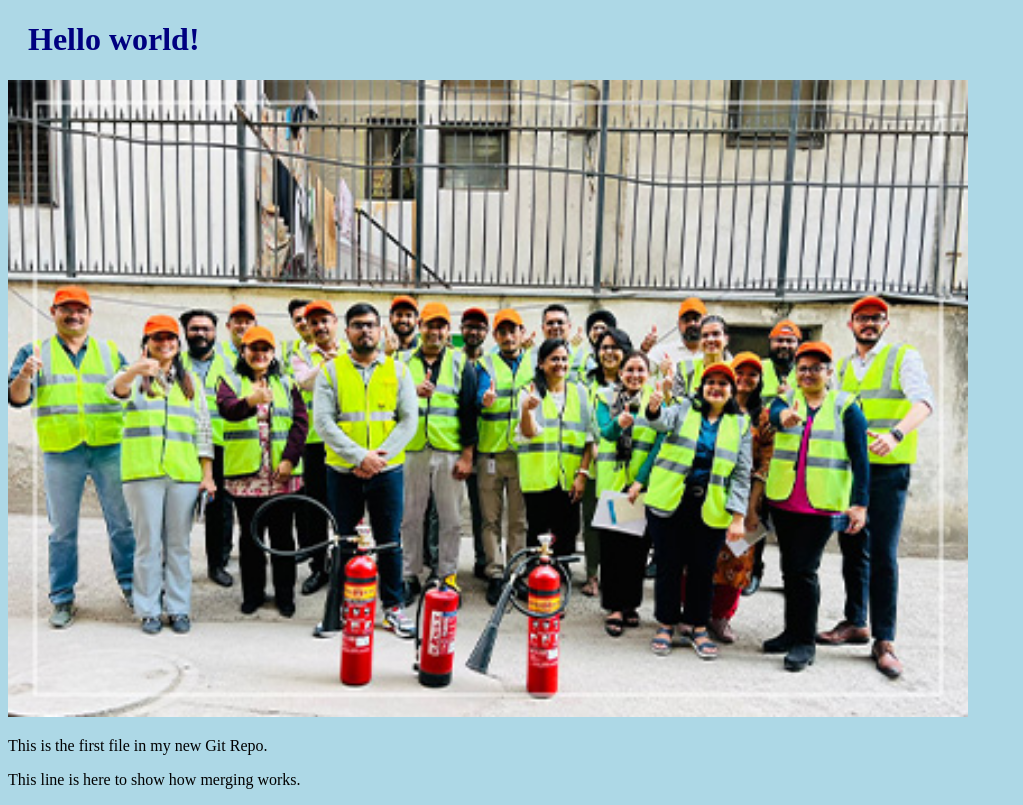
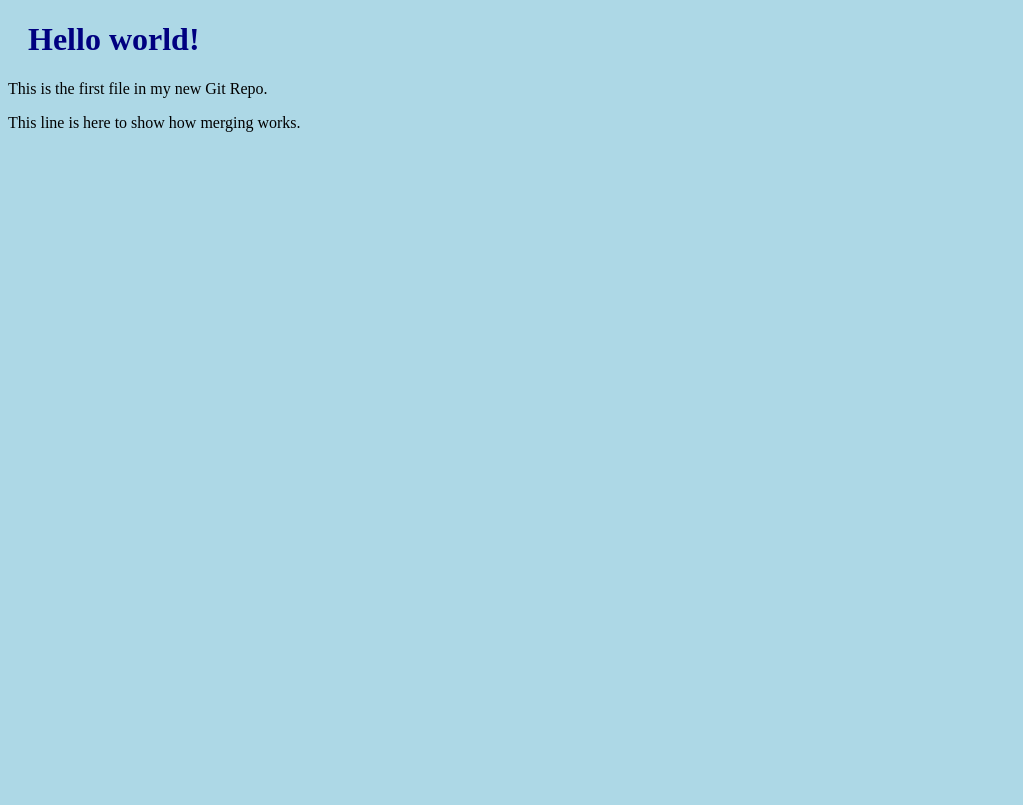
Before and after one commit to Nancy1996-kkl/hello-world, a plain HTML site: page index.html in a window 1280 px wide. Shown: the whole page, without its empty margins (0-1023 px from the left). Drawn offline with Linux system fonts and the light colour scheme.

Commit message:
My Testing Process

```diff
--- a/index.html
+++ b/index.html
@@ -8,8 +8,7 @@
 </head>
 <body>
     <h1>Hello world!</h1>
-    <div><img src="IPE-banners.jpg" alt="Hello World from Space"
-        style="width:100%;max-width:960px"></div>
+
 <p>This is the first file in my new Git Repo.</p>
 <p>This line is here to show how merging works.</p>
 
```
Also changed, not shown: IPE-banners.jpg (deleted).
